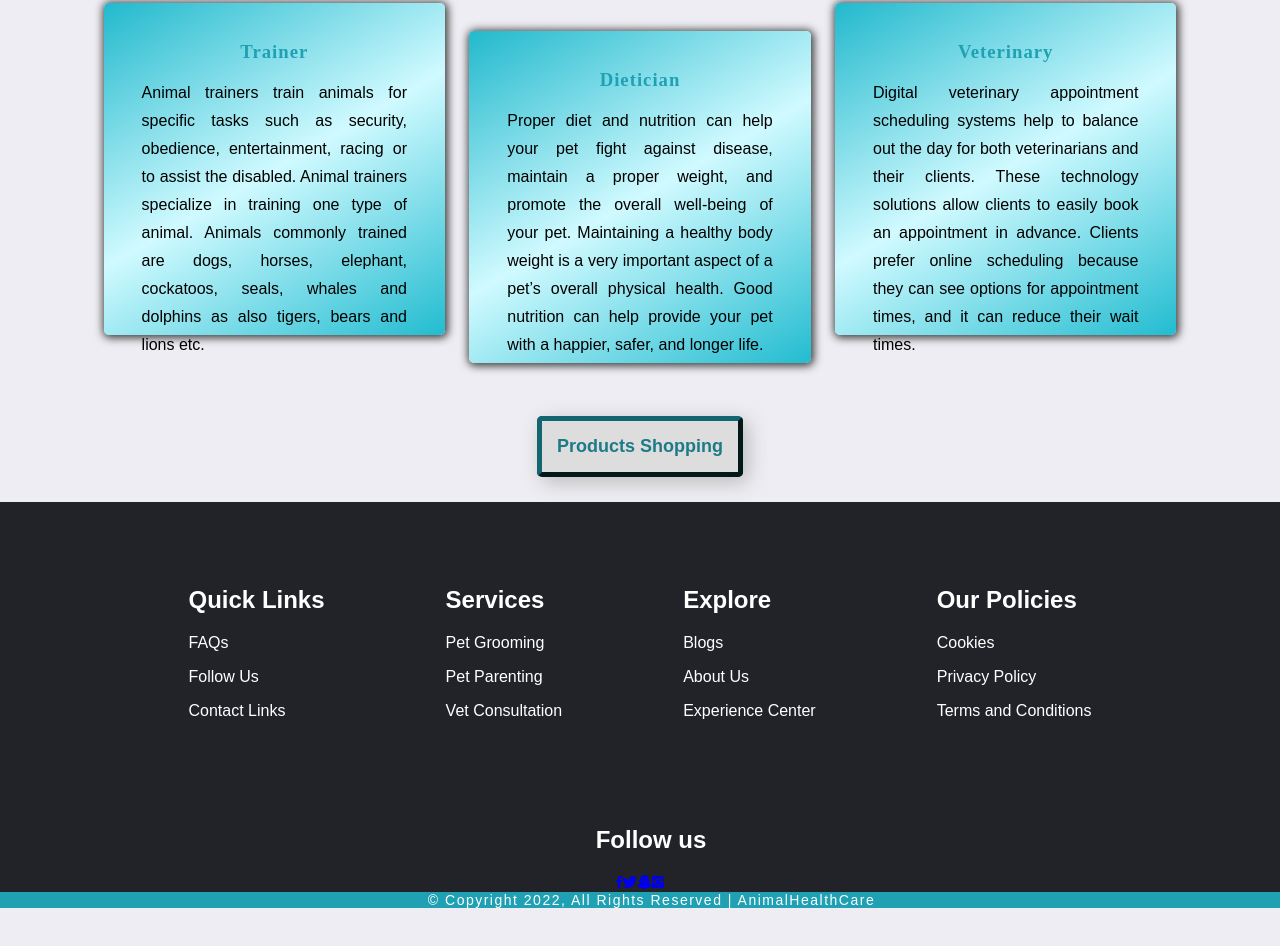
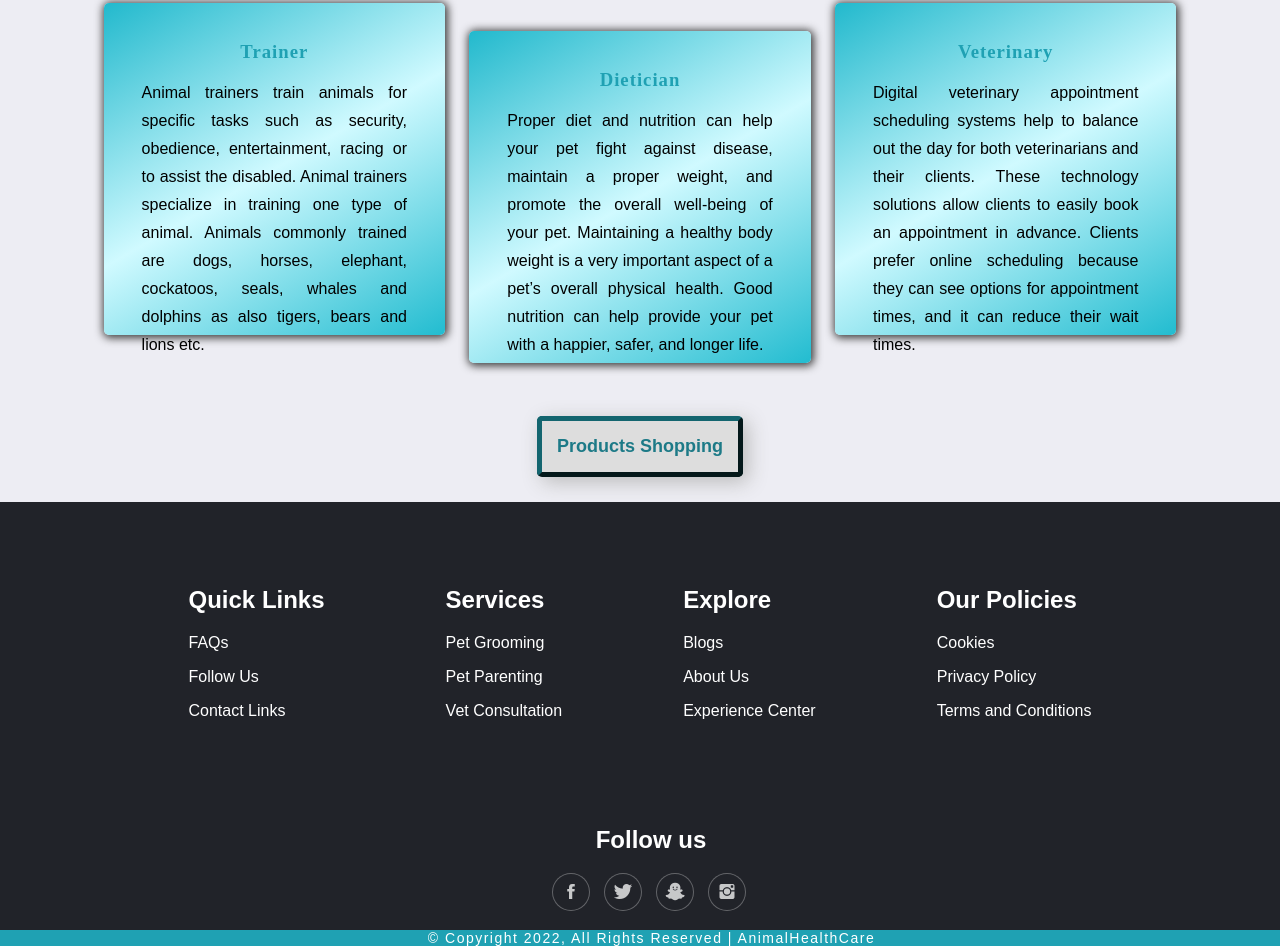
Before and after one commit to Git-piyushdas-Hub/Animal-HealthCare, a plain HTML site: page index.html in a window 1280 px wide. Shown: the part 512-1458 px from the top of the page. Before the commit the page ends 1420 px from the top, so only its background shows below. Drawn offline with nearby package versions, Linux system fonts and the light colour scheme.

Commit message:
Update petcare.css

```diff
--- a/petcare.css
+++ b/petcare.css
@@ -310,9 +310,6 @@ border-radius: 5px;
 }
 
 
-
-
-
 .footer-container {
     background-color: #212329;
     padding-top:64px;
@@ -354,6 +351,37 @@ border-radius: 5px;
     transition: 0.3s ease-out;
 }
 
+ .footer-container .item.social {
+    text-align:center;
+    padding-bottom: 20px;
+    padding-left: 18px;
+  }
+
+  @media (max-width:991px) {
+    .footer-container .item.social {
+      text-align:center;
+      margin-top:20px;
+    }
+  }
+
+  .footer-container .item.social > a {
+    font-size:20px;
+    width:36px;
+    height:36px;
+    line-height:36px;
+    display:inline-block;
+    text-align:center;
+    border-radius:50%;
+    box-shadow:0 0 0 1px rgba(255,255,255,0.4);
+    margin:0 8px;
+    color:#fff;
+    opacity:0.75;
+  }
+
+  .footer-container .item.social > a:hover {
+    opacity:0.9;
+  }
+
 .copyright{
     color:white;
     background-color: rgb(31, 161, 179);
```
